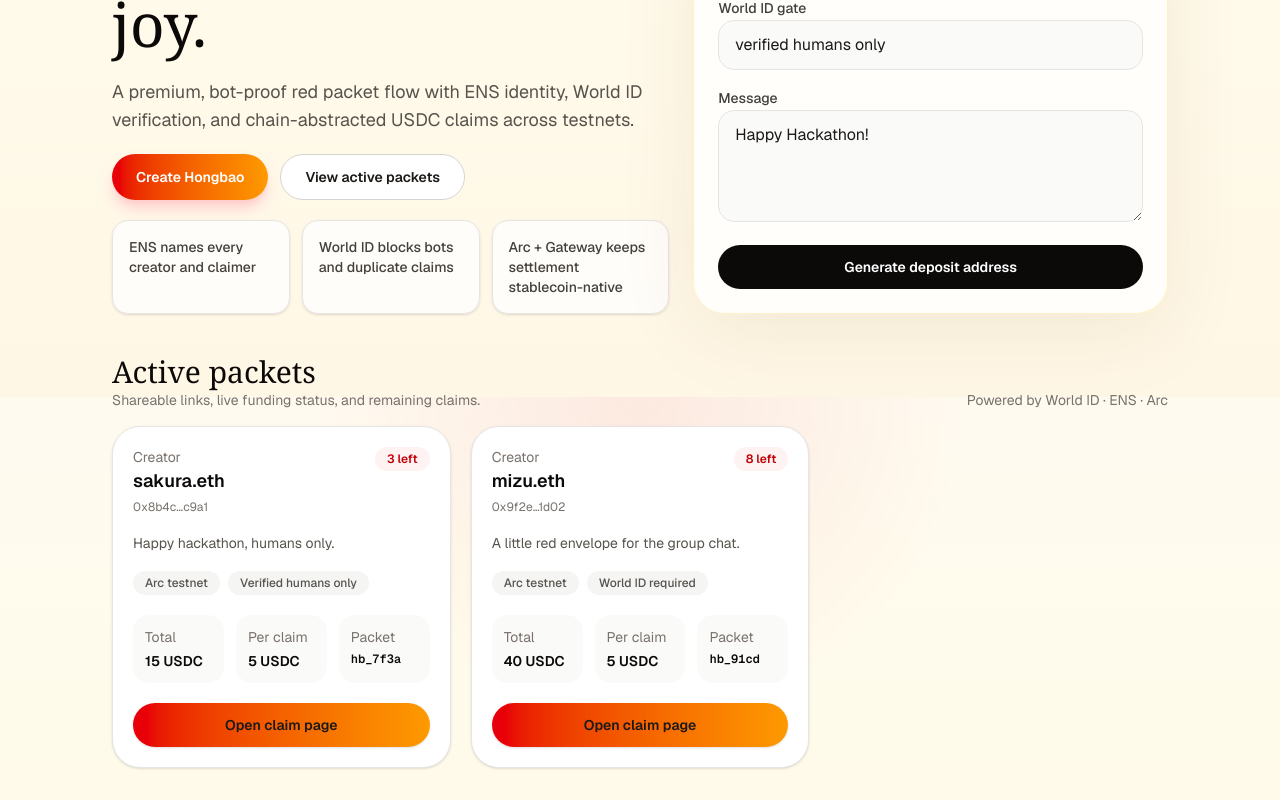
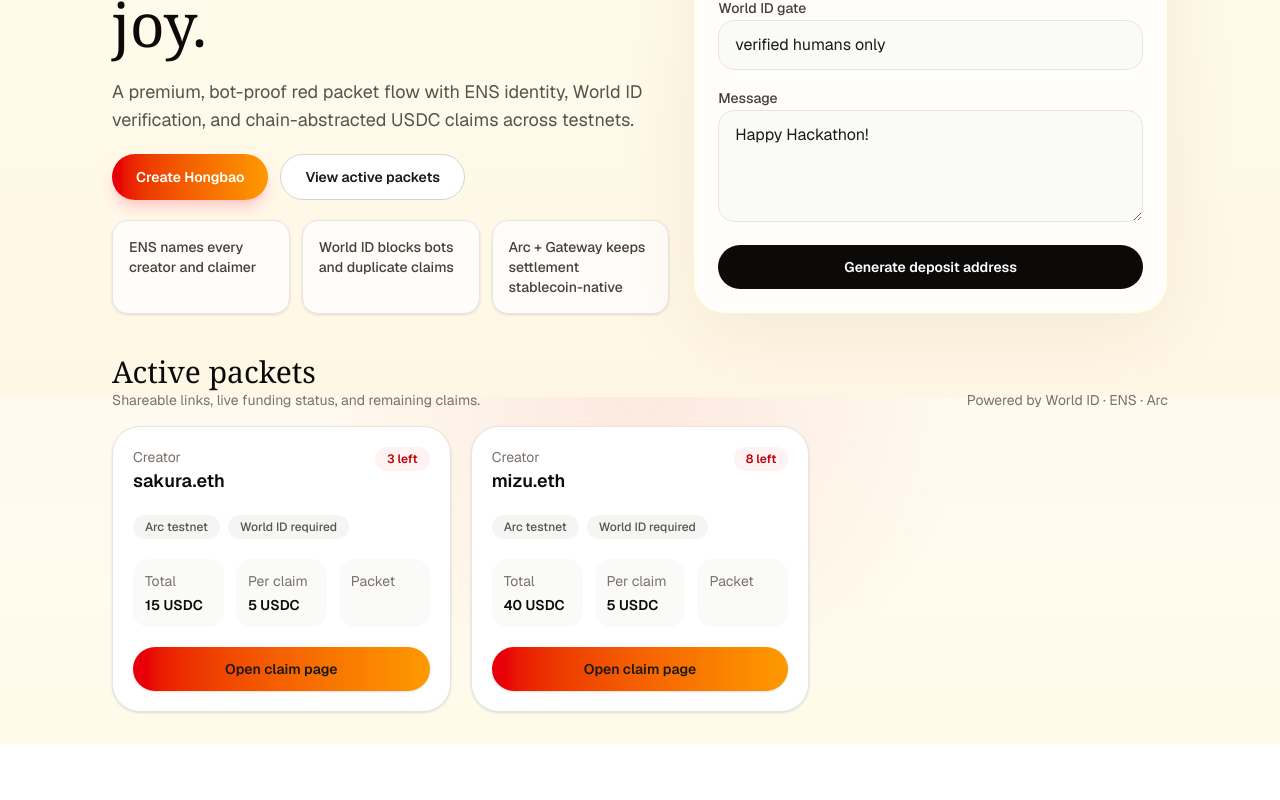
Before and after one commit to lzhan195/hongbao, a Next.js app: page / in a window 1280 px wide. Shown: the part 403-1203 px from the top of the page. After the commit the page ends 1147 px from the top, so only its background shows below. Built offline with nearby package versions, Linux system fonts and the light colour scheme.

Commit message:
Render packet data from the shared store
Make the landing and claim views read packet state from the shared Hongbao store so the UI reflects live ENS, funding, and claim data during the demo.

```diff
--- a/src/app/claim/[packetId]/page.tsx
+++ b/src/app/claim/[packetId]/page.tsx
@@ -1,5 +1,6 @@
 import type { Metadata } from "next";
 import Link from "next/link";
+import { getPacket } from "@/lib/hongbao-store";
 
 type Props = {
   params: Promise<{ packetId: string }>;
@@ -25,6 +26,7 @@
 
 export default async function ClaimPage({ params }: Props) {
   const { packetId } = await params;
+  const packet = getPacket(packetId);
 
   return (
     <main className="mx-auto flex w-full max-w-5xl flex-1 flex-col px-6 py-8 sm:px-10 lg:px-12">
@@ -57,7 +59,7 @@
           <div className="space-y-3">
             <p className="text-sm uppercase tracking-[0.28em] text-red-700">Verified human claim</p>
             <h1 className="font-serif text-5xl leading-tight text-stone-950 sm:text-6xl">
-              sakura.eth sent a Hongbao!
+              {packet?.creatorEns ?? "sakura.eth"} sent a Hongbao!
             </h1>
             <p className="max-w-2xl text-lg leading-8 text-stone-600">
               Happy hackathon, humans only. Claiming proves uniqueness with World ID, resolves identities with ENS, and settles on Arc.
@@ -72,21 +74,21 @@
               </div>
               <div className="rounded-2xl bg-stone-50 p-4">
                 <dt className="text-sm text-stone-500">Packet status</dt>
-                <dd className="mt-1 text-lg font-semibold text-stone-950">Awaiting proof</dd>
+                <dd className="mt-1 text-lg font-semibold text-stone-950">{packet?.funded ? "Ready to claim" : "Awaiting funding"}</dd>
               </div>
             </div>
             <dl className="mt-5 grid gap-4 sm:grid-cols-3">
               <div className="rounded-2xl bg-stone-50 p-4">
                 <dt className="text-sm text-stone-500">Remaining claims</dt>
-                <dd className="mt-1 text-2xl font-semibold text-stone-950">3</dd>
+                <dd className="mt-1 text-2xl font-semibold text-stone-950">{packet?.remainingClaims ?? 3}</dd>
               </div>
               <div className="rounded-2xl bg-stone-50 p-4">
                 <dt className="text-sm text-stone-500">Per claim</dt>
-                <dd className="mt-1 text-2xl font-semibold text-stone-950">5 USDC</dd>
+                <dd className="mt-1 text-2xl font-semibold text-stone-950">{packet?.perClaimAmount ?? 5} USDC</dd>
               </div>
               <div className="rounded-2xl bg-stone-50 p-4">
                 <dt className="text-sm text-stone-500">Network</dt>
-                <dd className="mt-1 text-2xl font-semibold text-stone-950">Arc</dd>
+                <dd className="mt-1 text-2xl font-semibold text-stone-950">{packet?.chain ?? "Arc"}</dd>
               </div>
             </dl>
             <div className="mt-6 grid gap-3 sm:grid-cols-2">
--- a/src/app/page.tsx
+++ b/src/app/page.tsx
@@ -1,29 +1,5 @@
 import Link from "next/link";
-
-const packets = [
-  {
-    id: "hb_7f3a",
-    creatorEns: "sakura.eth",
-    creatorAddress: "0x8b4c…c9a1",
-    remainingClaims: 3,
-    totalValue: 15,
-    perClaimAmount: 5,
-    chain: "Arc testnet",
-    worldGate: "Verified humans only",
-    message: "Happy hackathon, humans only.",
-  },
-  {
-    id: "hb_91cd",
-    creatorEns: "mizu.eth",
-    creatorAddress: "0x9f2e…1d02",
-    remainingClaims: 8,
-    totalValue: 40,
-    perClaimAmount: 5,
-    chain: "Arc testnet",
-    worldGate: "World ID required",
-    message: "A little red envelope for the group chat.",
-  },
-];
+import { getDemoPackets } from "@/lib/hongbao-data";
 
 const highlights = [
   "ENS names every creator and claimer",
@@ -32,6 +8,7 @@
 ];
 
 export default function Home() {
+  const packets = getDemoPackets();
   return (
     <main className="mx-auto flex w-full max-w-6xl flex-1 flex-col gap-10 px-6 py-8 sm:px-10 lg:px-12">
       <section className="grid gap-6 lg:grid-cols-[1.08fr_0.92fr] lg:items-end">
--- /dev/null
+++ b/src/lib/hongbao-data.ts
@@ -0,0 +1,9 @@
+import { getPacket } from "@/lib/hongbao-store";
+
+export const demoPacketIds = ["hb_7f3a", "hb_91cd"] as const;
+
+export function getDemoPackets() {
+  return demoPacketIds
+    .map((packetId) => getPacket(packetId))
+    .filter((packet): packet is NonNullable<ReturnType<typeof getPacket>> => Boolean(packet));
+}
```
